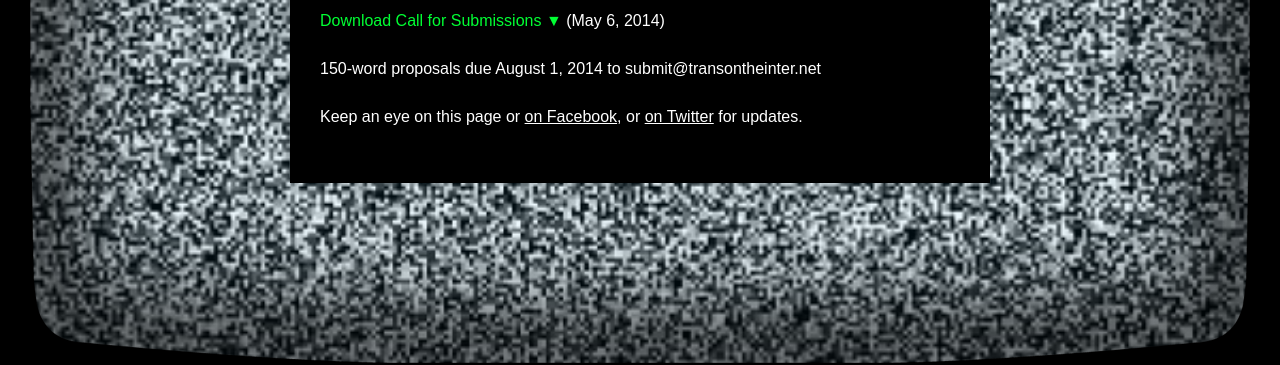
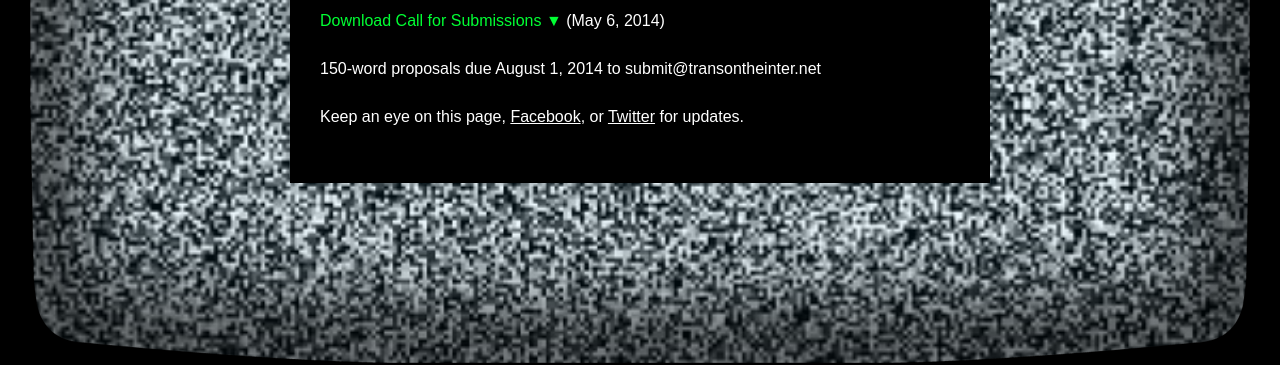
Before and after one commit to Trans-Digital/Trans-Digital.github.io, a Jekyll site: the page built from submit/index.html, in a window 1280 px wide. Shown: the part 507-872 px from the top of the page. Built offline with Jekyll 4.4.1, drawn with Linux system fonts in a browser that asks for light colours; some web fonts are replaced; Markdown is read by kramdown in place of the engine named in the settings.

Commit message:
Updates text on submit page

```diff
--- a/submit/index.html
+++ b/submit/index.html
@@ -15,7 +15,7 @@ title: Submit | Trans_ An Anthology of Trans People and the Internet
 
 <br>
 
-<p>Keep an eye on this page or <a class="color_fucsia" style="text-decoration:underline"  href="http://facebook.com/{{ site.handle_facebook }}" target="_blank">on Facebook</a>, or <a class="color_fucsia" style="text-decoration:underline;"  href="http://twitter.com/{{ site.handle_twitter }}" target="_blank">on Twitter</a> for updates.</p>
+<p>Keep an eye on this page, <a class="color_fucsia" style="text-decoration:underline"  href="http://facebook.com/{{ site.handle_facebook }}" target="_blank">Facebook</a>, or <a class="color_fucsia" style="text-decoration:underline;"  href="http://twitter.com/{{ site.handle_twitter }}" target="_blank">Twitter</a> for updates.</p>
 
 <br>
 
```
